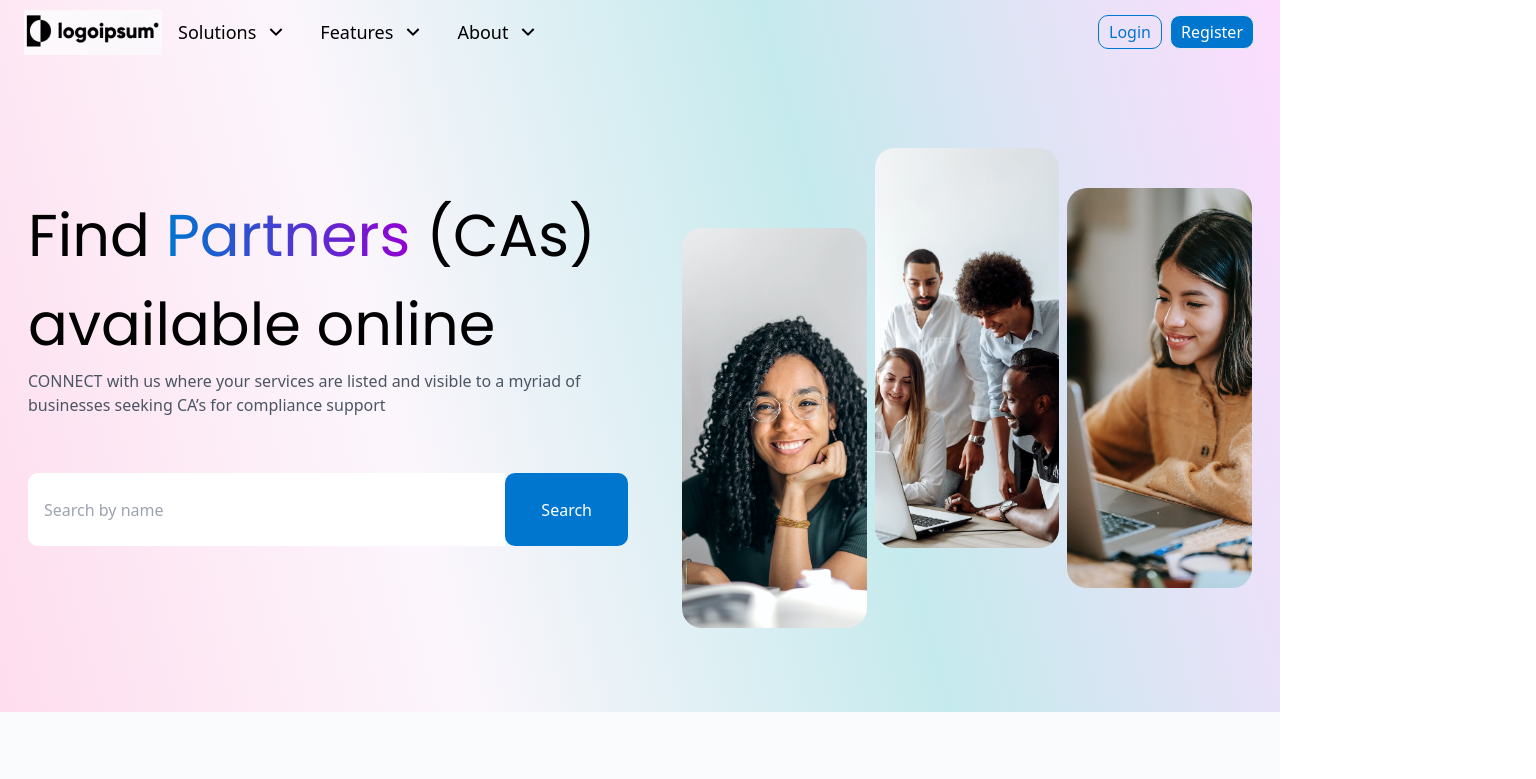
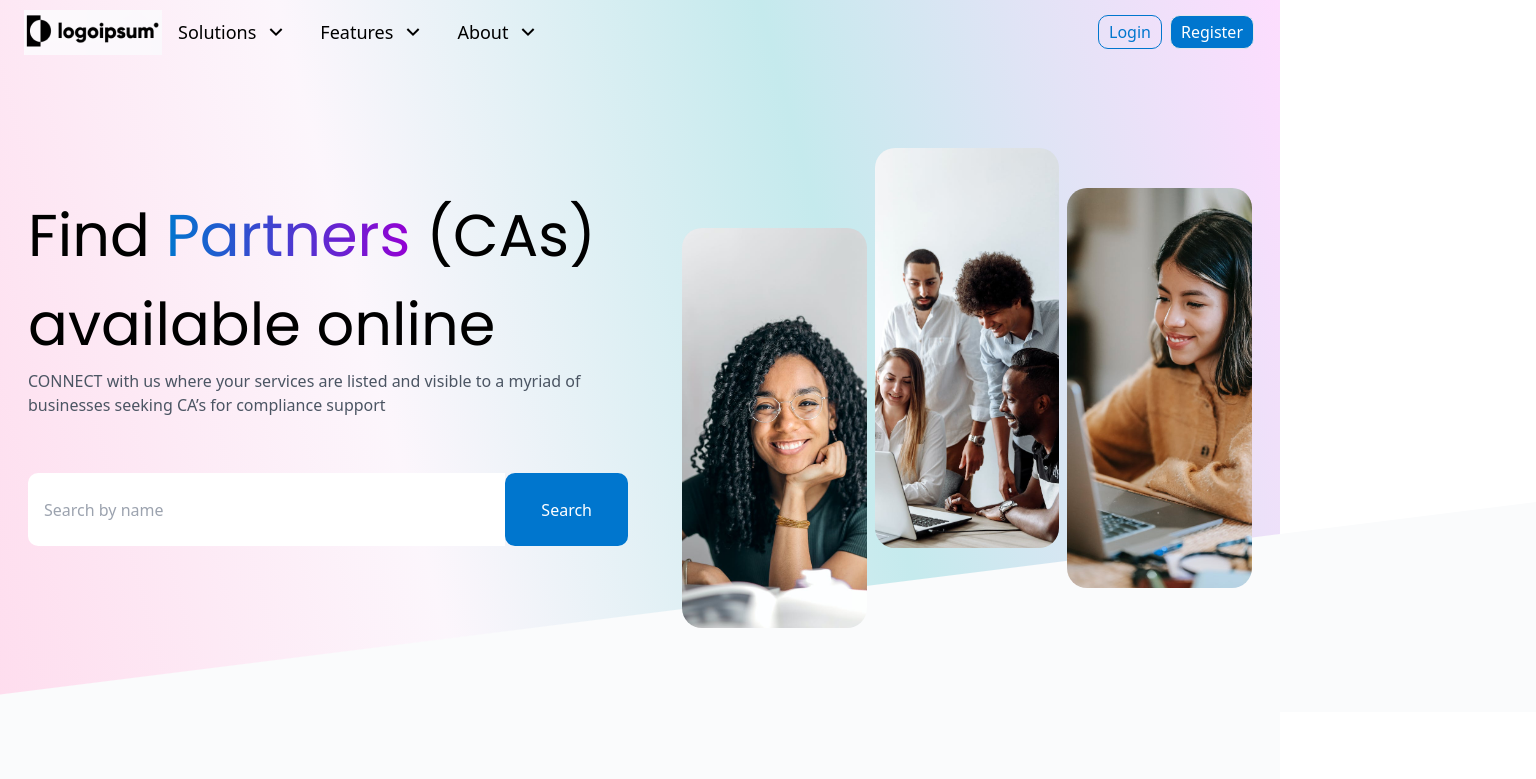
Before and after one commit to ImAnshuJoshi/findCAs, a React app in the folder frontend/: page / in a window 1280 px wide. Shown: the top 779 px of the page, 1536 px wide, since content can reach past the window. Built offline with nearby package versions, Linux system fonts and the light colour scheme; the HTML template or start-up script is replaced by a standard one.

Commit message:
features created

```diff
--- /dev/null
+++ b/frontend/src/components/features/Feature.jsx
@@ -0,0 +1,9 @@
+const Feature = () => {
+  return (
+    <div id="features" className="px-7 py-20">
+      <div className=" h-96  bg-slate-400">Roshan Jaiswal</div>
+    </div>
+  );
+};
+
+export default Feature;
--- a/frontend/src/components/herosection/HeroSection.jsx
+++ b/frontend/src/components/herosection/HeroSection.jsx
@@ -13,7 +13,8 @@ const HeroSection = () => {
       <div>
         <NavBar />
       </div>
-      <div className="flex py-[84px] pl-7 flex-col md:flex-row">
+      <div>
+      <div className="flex py-[84px] pl-7 flex-col md:flex-row relative">
         <div className="md:w-1/2 py-11 flex-row w-full">
           <div className="md:w-[600px]">
             <h2 className="text-bold md:text-[59px] text-[30px] font-popp">
@@ -67,6 +68,17 @@ const HeroSection = () => {
             </div>
           </div>
         </div>
+        </div>
+          <svg
+            xmlns="http://www.w3.org/2000/svg"
+            width="1536"
+            height="210"
+            viewBox="0 0 1536 210"
+            fill="none"
+            className="absolute inset-x-0 bottom-0 -z-10"
+          >
+            <path d="M0 210H1536V80.0669V0L0 192.622V210Z" fill="#FAFBFC" />
+          </svg>
       </div>
     </div>
   );
--- a/frontend/src/components/solutionSection/Solution.jsx
+++ b/frontend/src/components/solutionSection/Solution.jsx
@@ -93,7 +93,6 @@ const Solution = () => {
 
   return (
     <div className="px-7 bg-[#FAFBFC]">
-      <div>
         <h2 className="text-bold md:text-[65px] text-[30px] text-center pt-12 font-popp">
           Want To{" "}
           <span className="bg-gradient-to-r from-primary to-secondary text-transparent bg-clip-text">
@@ -101,7 +100,6 @@ const Solution = () => {
           </span>{" "}
           Us
         </h2>
-      </div>
       <div className="" style={solutionStyle}>
         <div className="">
           <p className="text-center h-[38px] text-[25px] font-popp">
--- a/frontend/src/pages/landingPage/Landing.jsx
+++ b/frontend/src/pages/landingPage/Landing.jsx
@@ -1,10 +1,12 @@
 import HeroSection from "../../components/herosection/HeroSection";
 import Solution from"../../components/solutionSection/Solution";
+import Feature from "../../components/features/Feature";
 const Landing = () => {
   return (
     <div>
     <HeroSection/>
     <Solution/>
+    <Feature/>
   </div>
   );
 };
```
Also changed, not shown: frontend/src/components/serviceCards/ServiceCards.jsx (deleted).
